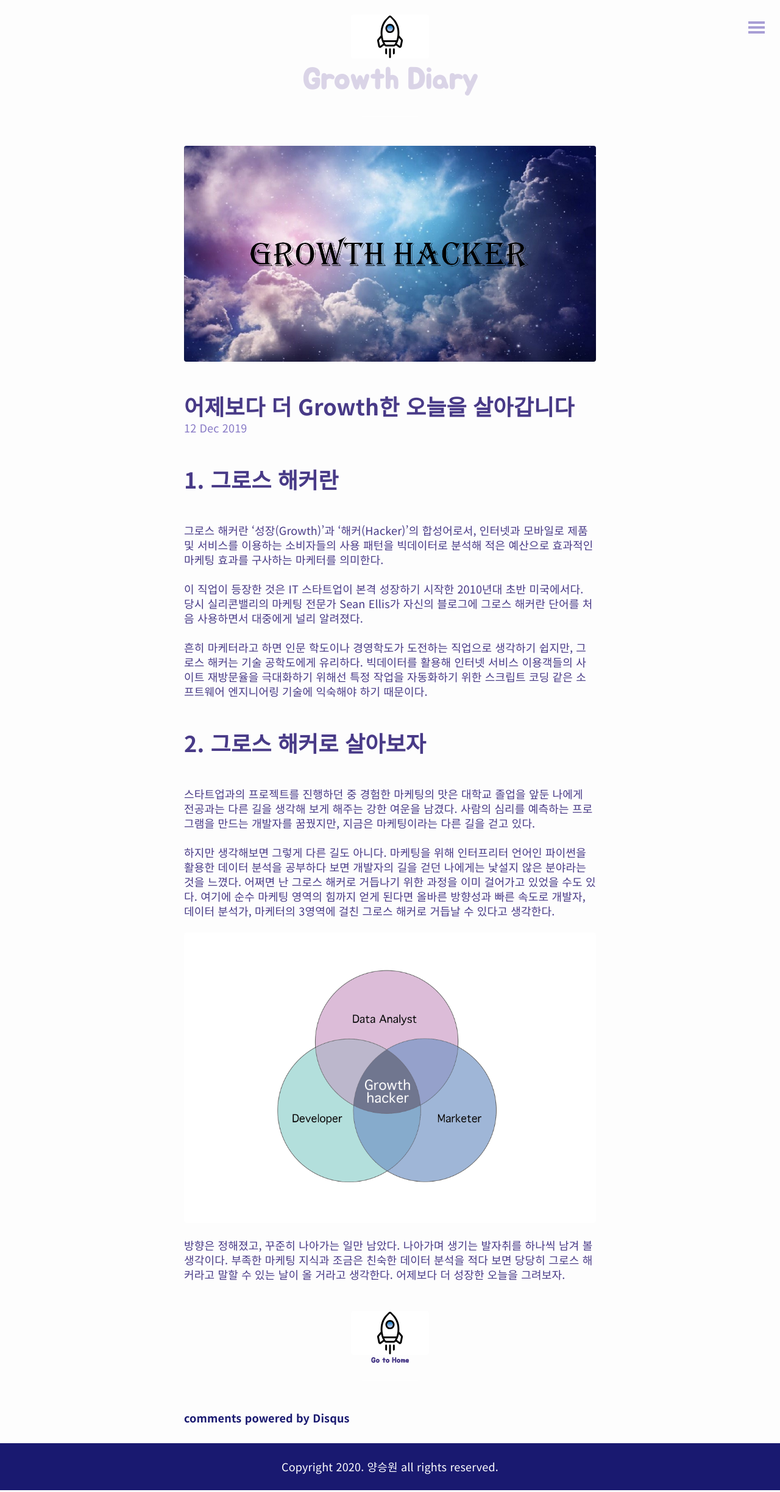
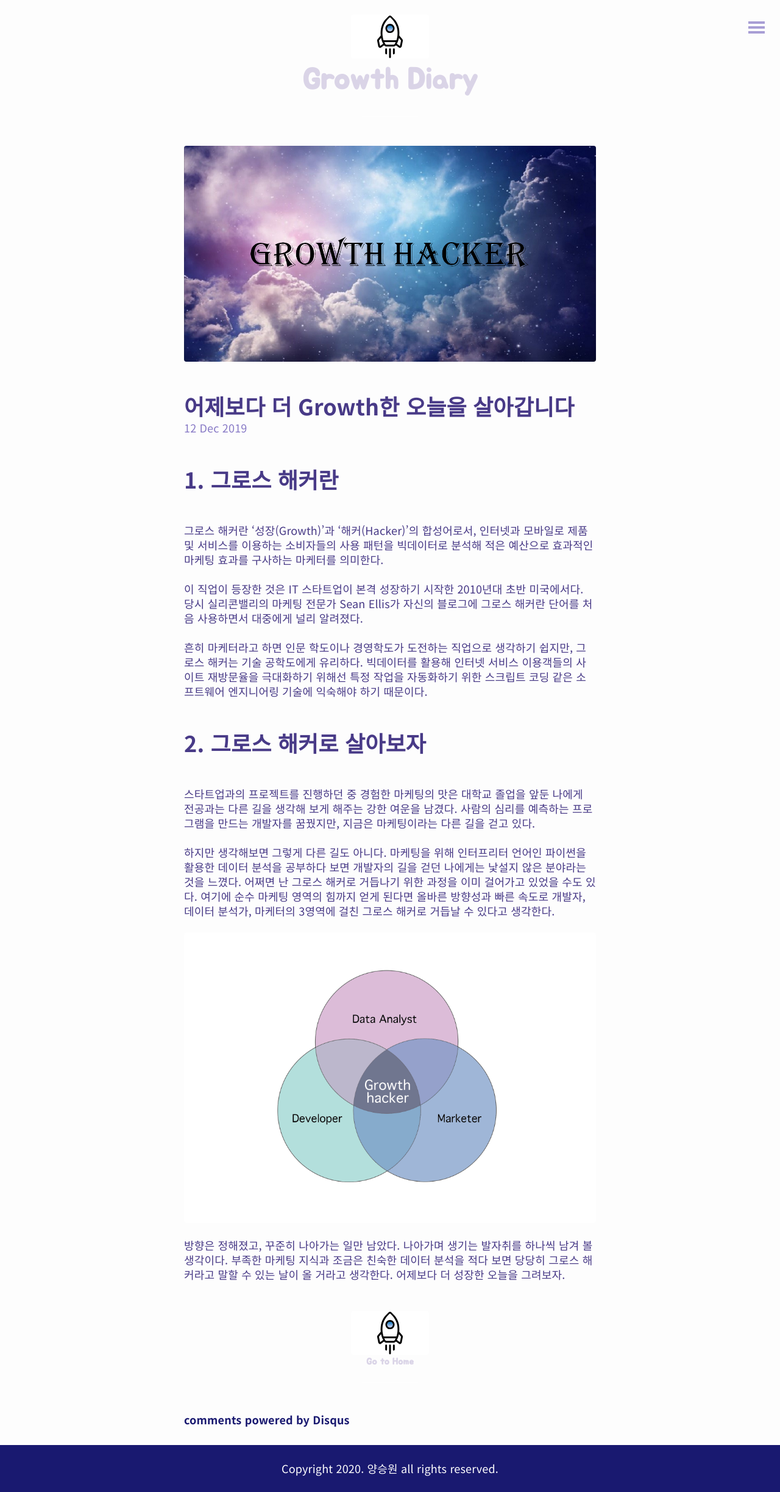
Before and after one commit to sinsaonee/growth-hacker1, a Jekyll site: the page built from _posts/2019-12-12-intro.md, in a window 1280 px wide. Shown: the whole page at 61% size. Built offline with Jekyll 4.4.1, drawn with Linux system fonts in a browser that asks for light colours; comment, search, counter and statistics services are not loaded.

Commit message:
Update layout.scss

```diff
--- a/_sass/layout.scss
+++ b/_sass/layout.scss
@@ -282,7 +282,7 @@ footer {
   position: relative;
   a {
   	text-decoration: none;
-  	color: $text-color;
+  	color: #dad4e7;
   	display: inline-block;
   }
   img {
@@ -291,7 +291,7 @@ footer {
   	display: block;
   }
   h1 {
-		font-size:12px;
+		font-size:15px;
   	font-family: 'Jua', sans-serif; //Growth Diary logo font
     font-weight: 600;
   }
```
